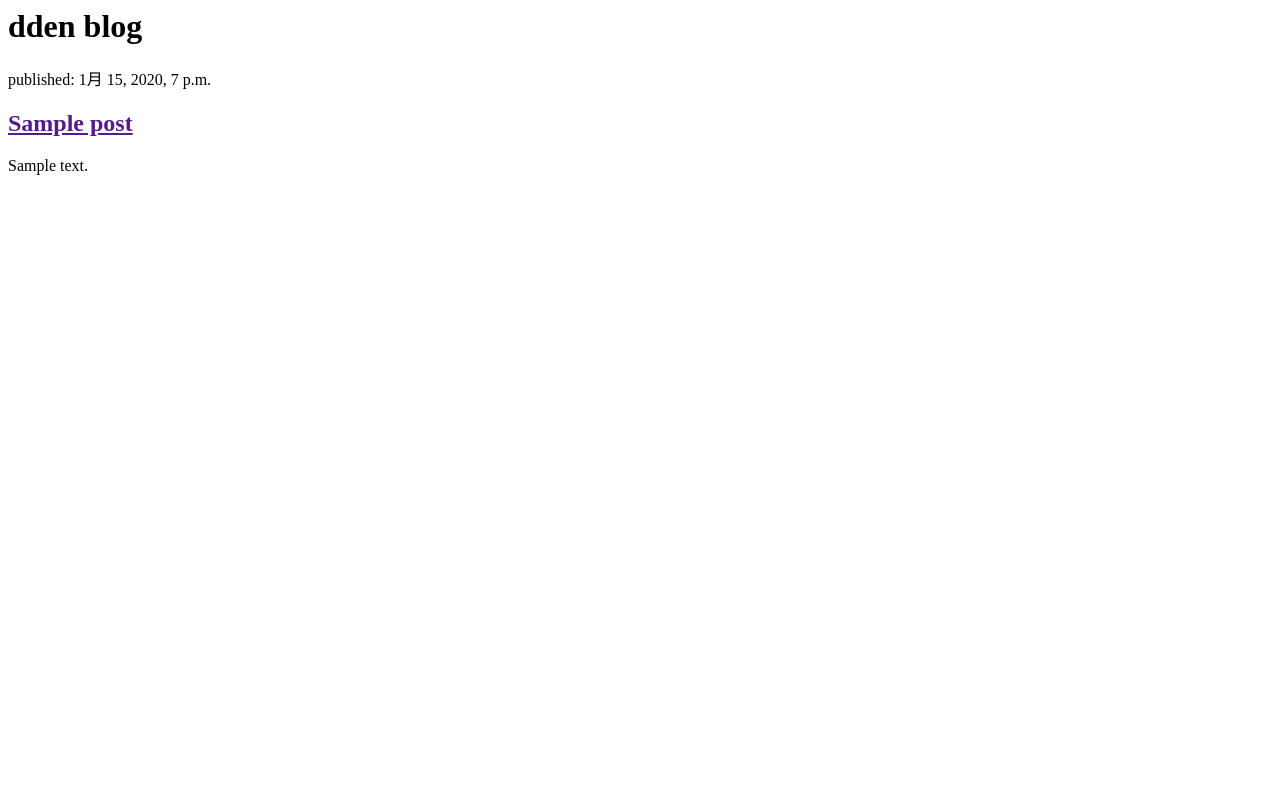
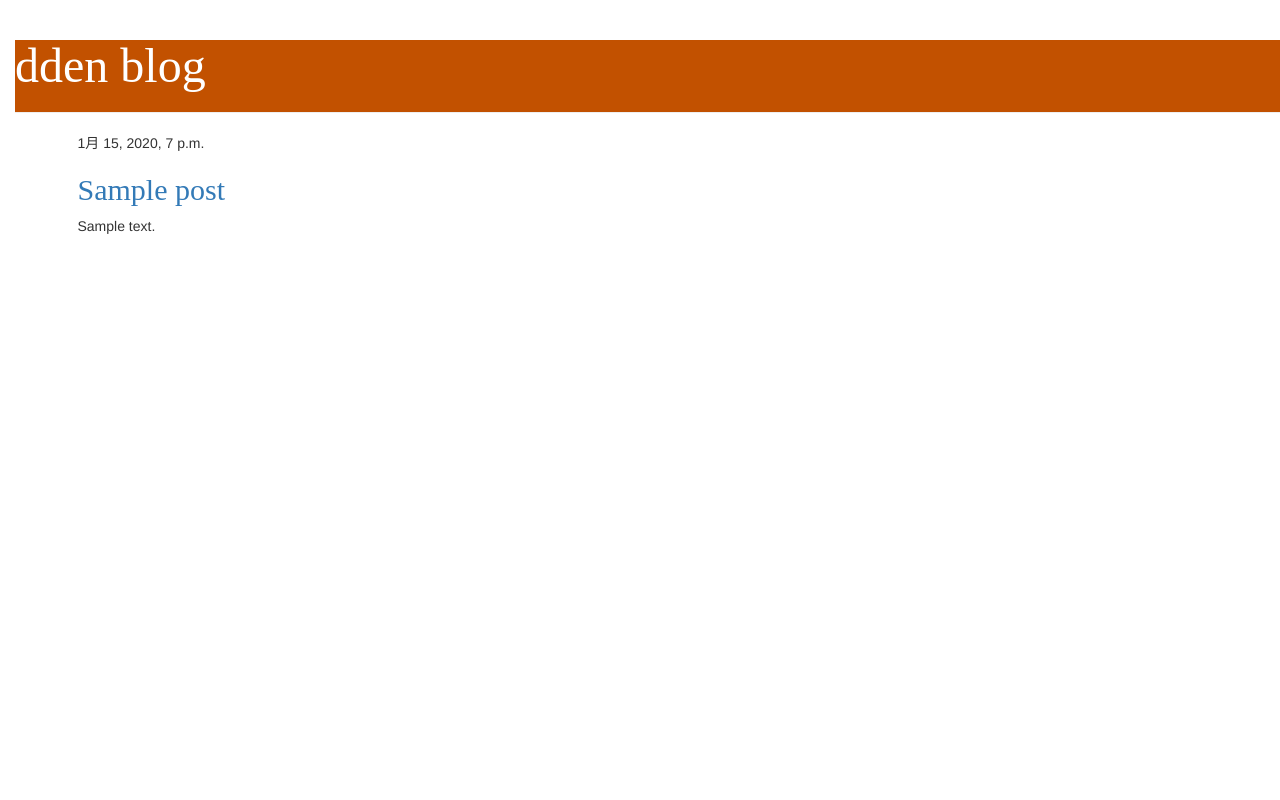
Before and after one commit to dden-pome/my-first-blog, a Django app: page / in a window 1280 px wide. Run offline with Django 3.2, Linux system fonts and the light colour scheme; tables that the repository leaves empty hold one stand-in row (values such as "Sample post"); some libraries are stand-ins or nearby versions.

Commit message:
Added view and template for detailed post as well as CSS for the site.

```diff
--- /dev/null
+++ b/mysite/blog/static/css/blog.css
@@ -0,0 +1,17 @@
+h1, h2 {
+    font-family: 'Lobster';
+}
+
+.page-header {
+    background-color: #C25100;
+    margin-top 0;
+}
+
+.page-header h1, .page-header h1 a{
+    color: #ffffff;
+    font-size: 36pt;
+}
+
+body {
+    padding-left: 15px;
+}
--- /dev/null
+++ b/mysite/blog/templates/blog/base.html
@@ -0,0 +1,22 @@
+{% load static %}
+<html>
+  <head>
+    <title>dden blog</title>
+    <link rel="stylesheet" href="//maxcdn.bootstrapcdn.com/bootstrap/3.2.0/css/bootstrap.min.css">
+    <link rel="stylesheet" href="//maxcdn.bootstrapcdn.com/bootstrap/3.2.0/css/bootstrap-theme.min.css">
+    <link rel="stylesheet" href="{% static 'css/blog.css' %}">
+  </head>
+  <body>
+    <div class="page-header">
+      <h1><a href="/">dden blog</a></h1>
+    </div>
+    <div class="content container">
+      <div class="row">
+	<div class="col-md-8">
+	  {% block content %}
+	  {% endblock %}
+	</div>
+      </div>
+    </div>
+  </body>
+</html>
--- a/mysite/blog/templates/blog/post_list.html
+++ b/mysite/blog/templates/blog/post_list.html
@@ -1,18 +1,13 @@
-<html>
-  <head>
-    <title>dden blog</title>
-  </head>
-  <body>
-    <div>
-      <h1>dden blog</h1>
+{% extends 'blog/base.html' %}
+
+{% block content %}
+  {% for post in posts %}
+  <div class="post">
+    <div class="date">
+      {{ post.published_date }}
     </div>
-
-    {% for post in posts %}
-    <div>
-      <p>published: {{ post.published_date }}</p>
-      <h2><a href="">{{ post.title }}</a></h2>
-      <p>{{ post.text|linebreaksbr }}</p>
-    </div>
-    {% endfor %}
-  </body>
-</html>
+    <h2><a href="{% url 'post_detail' pk=post.pk %}">{{ post.title }}</a></h2>
+    <p>{{ post.text|linebreaksbr }}</p>
+  </div>
+  {% endfor %}
+{% endblock %}
--- a/mysite/blog/urls.py
+++ b/mysite/blog/urls.py
@@ -3,4 +3,5 @@ from . import views
 
 urlpatterns = [
     path('', views.post_list, name='post_list'),
+    path('post/<int:pk>/', views.post_detail, name='post_detail'),
 ]
--- a/mysite/blog/views.py
+++ b/mysite/blog/views.py
@@ -1,4 +1,4 @@
-from django.shortcuts import render
+from django.shortcuts import render, get_object_or_404
 from .models import Post
 from django.utils import timezone
 
@@ -6,4 +6,6 @@ def post_list(request):
     posts = Post.objects.filter(published_date__lte=timezone.now()).order_by('published_date')
     return render(request, 'blog/post_list.html', {'posts': posts})
 
-# Create your views here.
+def post_detail(request, pk):
+    post = get_object_or_404(Post, pk=pk)
+    return render(request, 'blog/post_detail.html', {'post': post})
```
Also changed, not shown: mysite/blog/templates/blog/post_detail.html (added, +13 -0 lines).
